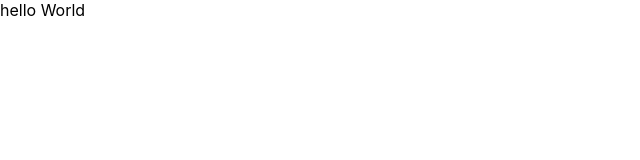
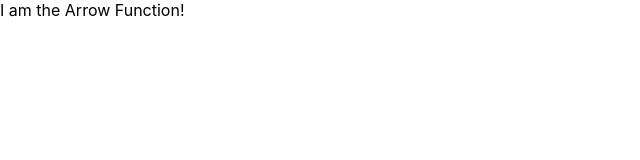
Before and after one commit to dhonevrushabh07/HELLO_REACT, a React (Create React App) app: page / in a window 1280 px wide. Shown: the top 160 px of the page, without its empty margins (0-640 px from the left). Built offline with nearby package versions, Linux system fonts and the light colour scheme.

Commit message:
again update to aap.js

```diff
--- a/src/App.js
+++ b/src/App.js
@@ -1,3 +1,5 @@
-const App = () => "hello World";
+const App = () => {
+  return "I am the Arrow Function!";
+};
 
 export default App;
```
